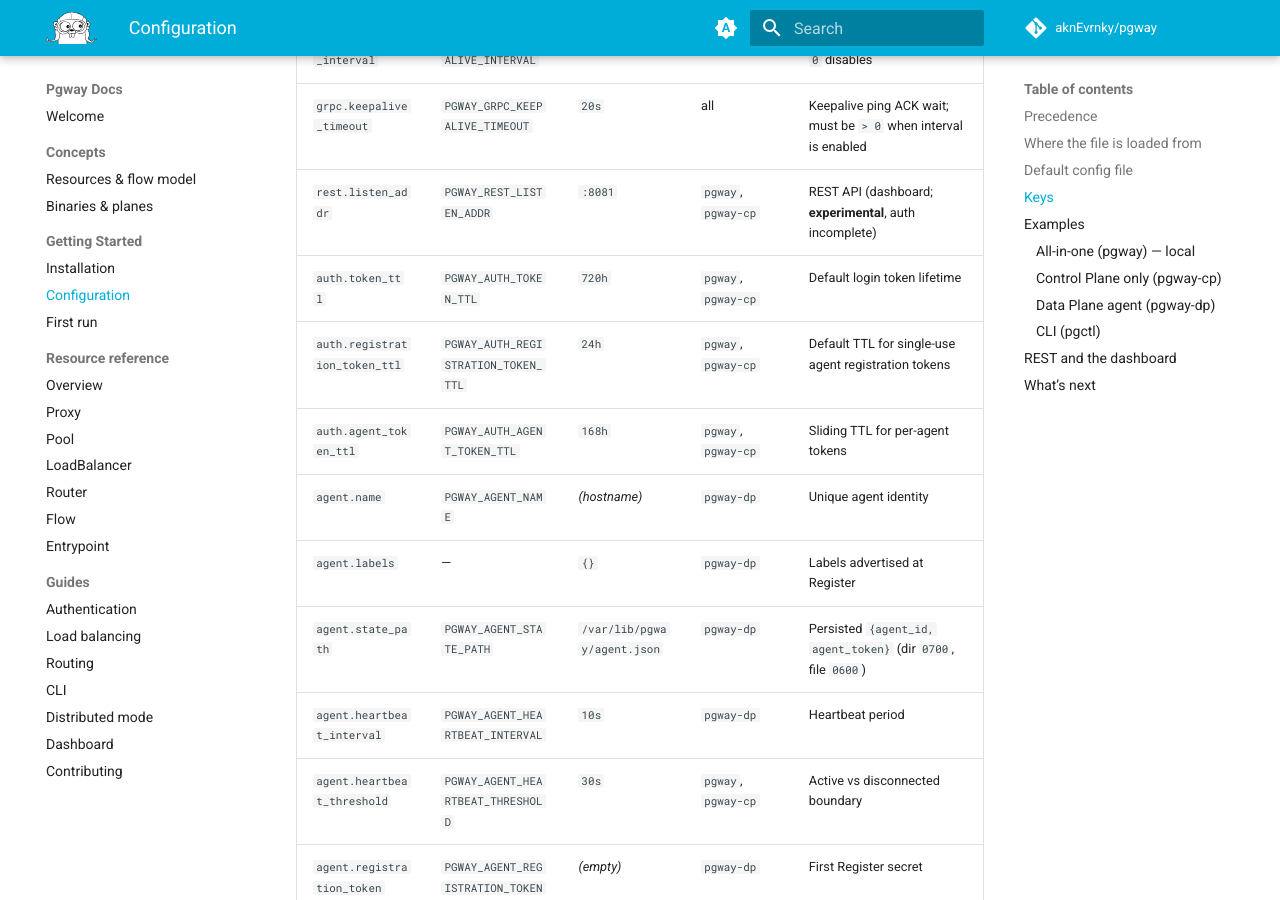
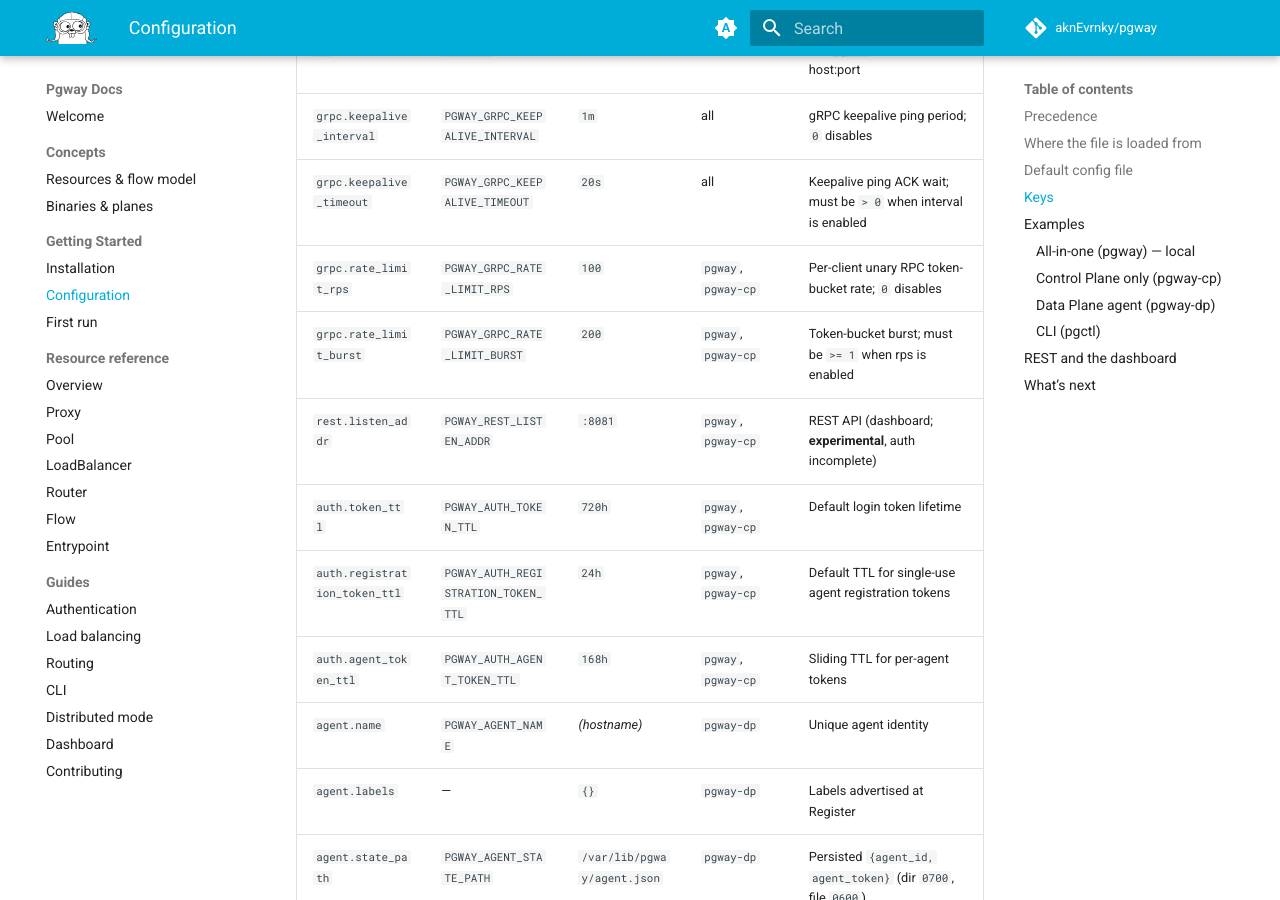
Before and after one commit to aknEvrnky/pgway-docs, an MkDocs documentation site: the page built from docs/getting-started/configuration.md, in a window 1280 px wide and 900 px high, scrolled down 3282 px. Built offline with MkDocs 1.6.1 and Material for MkDocs 9.7.7, drawn with Linux system fonts in a browser that asks for light colours; comment, search, counter and statistics services are not loaded; some of the changed text lies outside the part shown.

Commit message:
docs: document gRPC rate limiting configuration options

```diff
--- a/docs/getting-started/configuration.md
+++ b/docs/getting-started/configuration.md
@@ -72,6 +72,10 @@ listen_addr = ":9090"
 keepalive_interval = "1m"
 # How long to wait for a keepalive ping ACK. Required when interval > 0.
 keepalive_timeout = "20s"
+# Per-client unary RPC token-bucket rate (tokens/sec). 0 disables.
+rate_limit_rps = 100
+# Token-bucket burst capacity. Required when rate_limit_rps > 0.
+rate_limit_burst = 200
 
 [rest]
 # REST API listen address (pgway, pgway-cp).
@@ -130,6 +134,8 @@ ttl = "5m"
 | `grpc.listen_addr` | `PGWAY_GRPC_LISTEN_ADDR` | `:9090` | all | CP listen address; DP/`pgctl` dial this host:port |
 | `grpc.keepalive_interval` | `PGWAY_GRPC_KEEPALIVE_INTERVAL` | `1m` | all | gRPC keepalive ping period; `0` disables |
 | `grpc.keepalive_timeout` | `PGWAY_GRPC_KEEPALIVE_TIMEOUT` | `20s` | all | Keepalive ping ACK wait; must be `> 0` when interval is enabled |
+| `grpc.rate_limit_rps` | `PGWAY_GRPC_RATE_LIMIT_RPS` | `100` | `pgway`, `pgway-cp` | Per-client unary RPC token-bucket rate; `0` disables |
+| `grpc.rate_limit_burst` | `PGWAY_GRPC_RATE_LIMIT_BURST` | `200` | `pgway`, `pgway-cp` | Token-bucket burst; must be `>= 1` when rps is enabled |
 | `rest.listen_addr` | `PGWAY_REST_LISTEN_ADDR` | `:8081` | `pgway`, `pgway-cp` | REST API (dashboard; **experimental**, auth incomplete) |
 | `auth.token_ttl` | `PGWAY_AUTH_TOKEN_TTL` | `720h` | `pgway`, `pgway-cp` | Default login token lifetime |
 | `auth.registration_token_ttl` | `PGWAY_AUTH_REGISTRATION_TOKEN_TTL` | `24h` | `pgway`, `pgway-cp` | Default TTL for single-use agent registration tokens |
```
